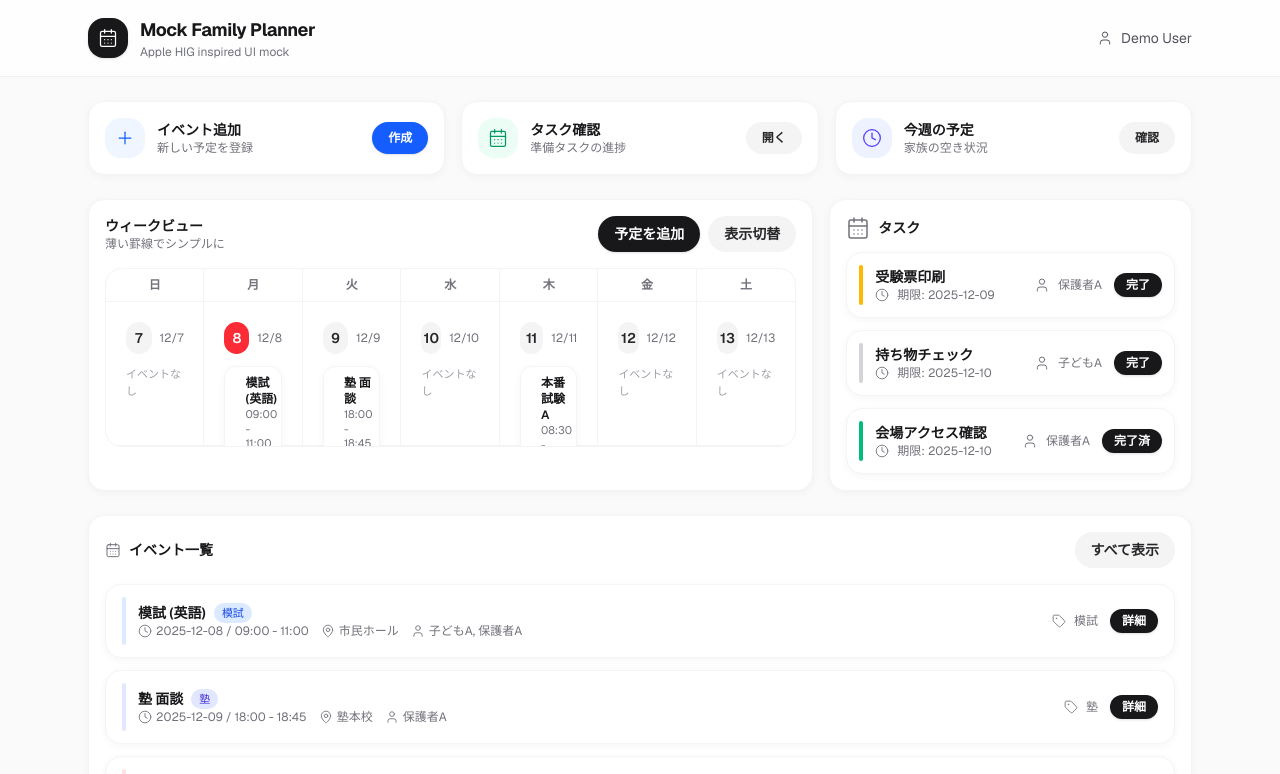
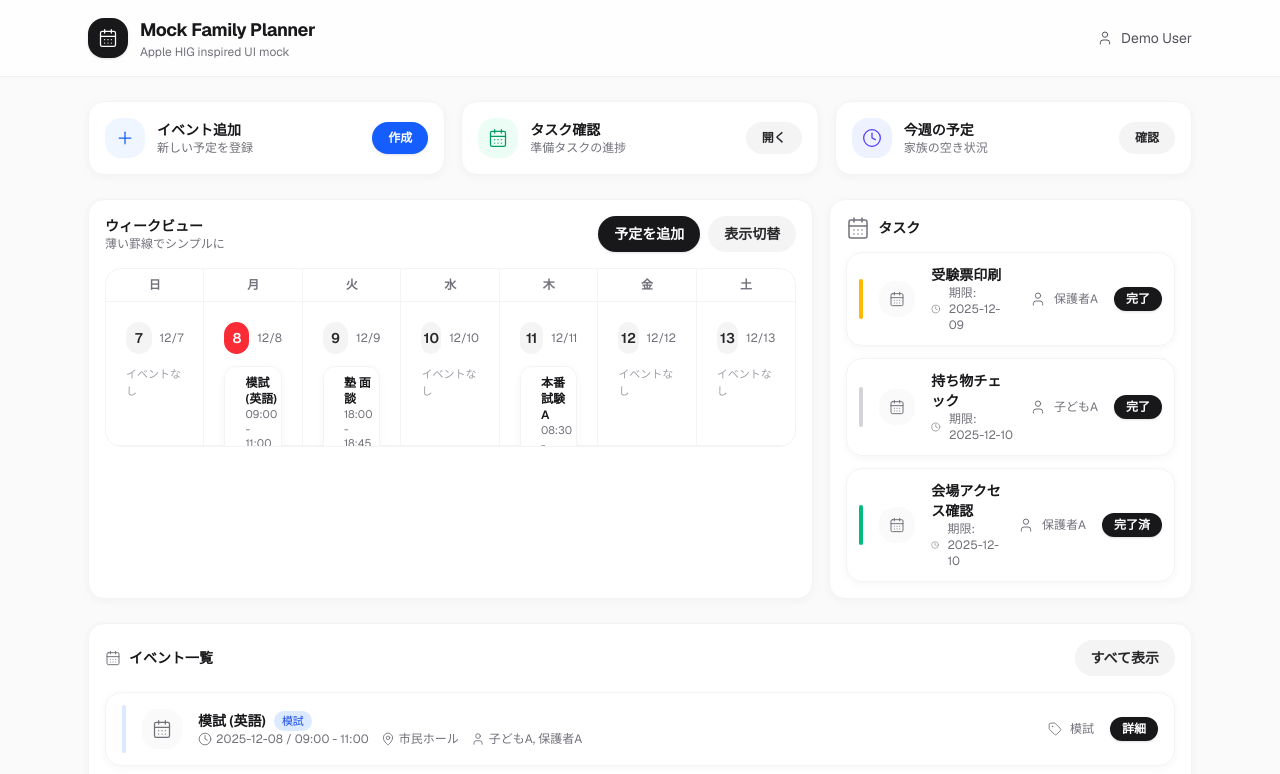
Before and after one commit to reskilltousan/family-exam-planner, a Next.js app in the folder web/: page /mock in a window 1280 px wide. Shown: the top 774 px of the page. Built offline with nearby package versions, Linux system fonts and the light colour scheme.

Commit message:
Add icon accents to mock lists

```diff
--- a/web/src/app/mock/page.tsx
+++ b/web/src/app/mock/page.tsx
@@ -225,9 +225,12 @@ export default function MockPage() {
               {tasks.map((task) => (
                 <div
                   key={task.id}
-                  className="flex items-center gap-3 rounded-2xl border border-zinc-100 bg-white px-3 py-3 shadow-[0_2px_8px_rgba(0,0,0,0.04)]"
+                  className="flex items-center gap-4 rounded-2xl border border-zinc-100 bg-white px-3 py-3 shadow-[0_2px_8px_rgba(0,0,0,0.04)]"
                 >
                   <span className={`h-10 w-1 rounded-full ${statusColor(task.status)}`} />
+                  <div className="flex h-9 w-9 items-center justify-center rounded-2xl bg-zinc-50 text-zinc-500">
+                    <ListTodoIcon className="h-4 w-4" />
+                  </div>
                   <div className="flex-1">
                     <div className="text-sm font-semibold text-zinc-900">{task.title}</div>
                     <div className="text-xs text-zinc-500 flex items-center gap-2">
@@ -264,9 +267,12 @@ export default function MockPage() {
               {events.map((ev) => (
                 <div
                   key={ev.id}
-                  className="flex items-center gap-3 rounded-2xl border border-zinc-100 bg-white px-4 py-3 shadow-[0_2px_8px_rgba(0,0,0,0.04)]"
+                  className="flex items-center gap-4 rounded-2xl border border-zinc-100 bg-white px-4 py-3 shadow-[0_2px_8px_rgba(0,0,0,0.04)]"
                 >
                   <span className={`h-12 w-1 rounded-full ${ev.tagColor}`} />
+                  <div className="flex h-10 w-10 items-center justify-center rounded-2xl bg-zinc-50 text-zinc-500">
+                    <CalendarDays className="h-5 w-5" strokeWidth={1.5} />
+                  </div>
                   <div className="flex-1">
                     <div className="flex items-center gap-2">
                       <div className="text-sm font-semibold text-zinc-900">{ev.title}</div>
```
